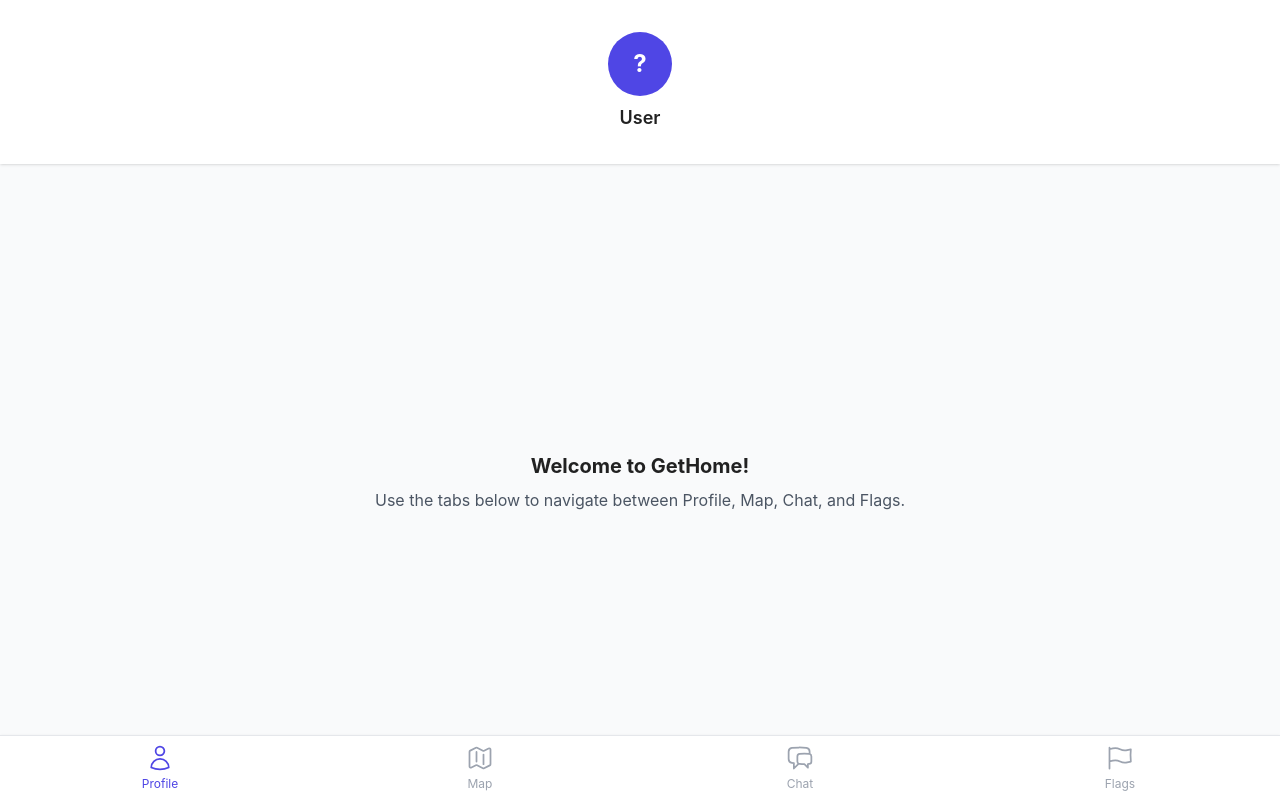
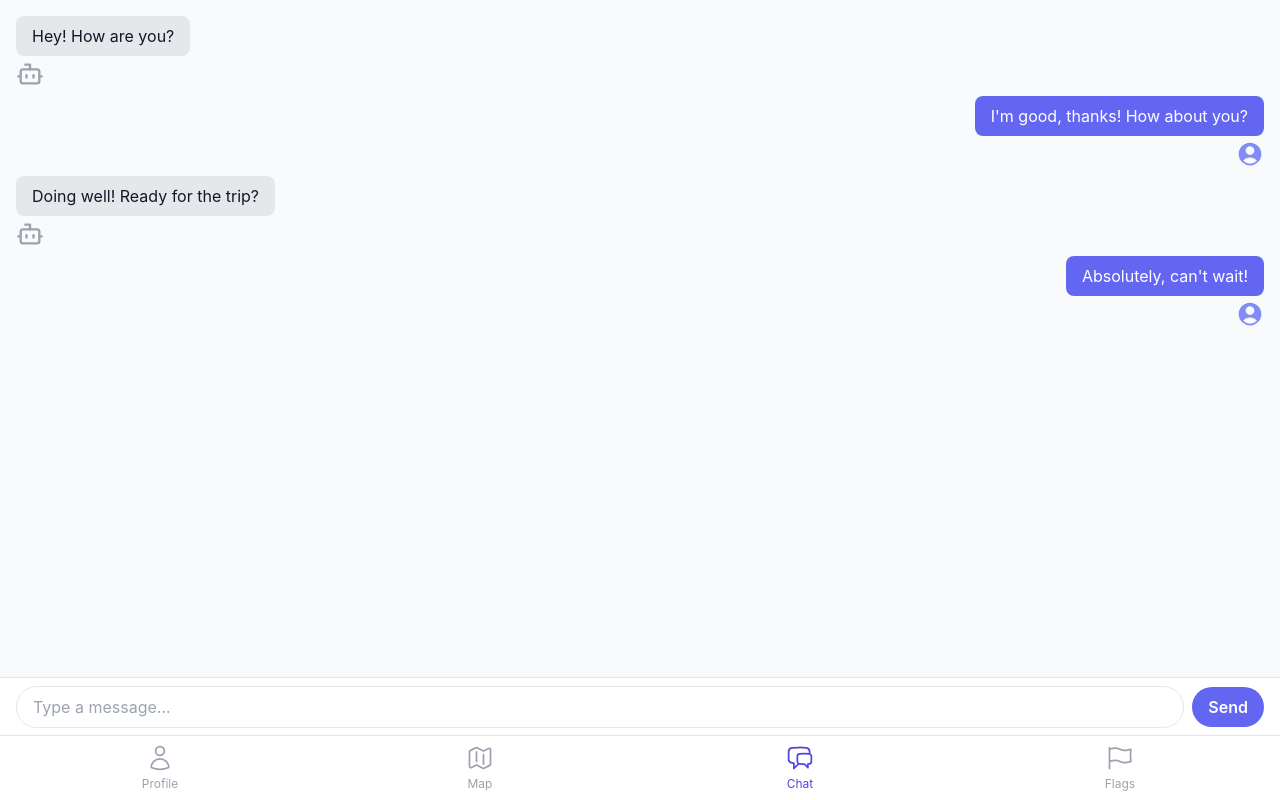
Before and after one commit to AET-DevOps25/team-gethome, a React (Create React App) app in the folder client/: page /chat in a window 1280 px wide. Built offline with nearby package versions, Linux system fonts and the light colour scheme; no server answers.

Commit message:
- Add chat page

```diff
--- a/client/package.json
+++ b/client/package.json
@@ -14,6 +14,7 @@
     "@testing-library/user-event": "^14.4.3",
     "axios": "^1.6.7",
     "leaflet": "^1.9.4",
+    "lucide-react": "^0.525.0",
     "react": "^18.2.0",
     "react-dom": "^18.2.0",
     "react-hot-toast": "^2.5.2",
--- a/client/src/App.tsx
+++ b/client/src/App.tsx
@@ -13,6 +13,7 @@ import { authService } from './services/authService';
 import { userManagementService } from './services/userManagementService';
 import { UserProfile } from './types/user';
 import MapPage from './pages/map/MapPage';
+import ChatPage from './pages/chat/ChatPage';
 
 const PrivateRoute: React.FC<{ children: React.ReactNode }> = ({ children }) => {
     const isAuthenticated = authService.isAuthenticated();
@@ -84,7 +85,7 @@ const App: React.FC = () => {
 
                     <Route path="/profile" element={<HomePage />} />
                     <Route path="/map" element={<MapPage />} />
-                    <Route path="/chat" element={<HomePage />} />
+                    <Route path="/chat" element={<ChatPage />} />
                     <Route path="/flags" element={<HomePage />} />
 
                     <Route path="/" element={<Navigate to="/login" replace />} />
--- /dev/null
+++ b/client/src/pages/chat/ChatPage.tsx
@@ -0,0 +1,89 @@
+import React, { useState, useRef, useEffect } from 'react';
+import { UserCircleIcon, CpuChipIcon } from '@heroicons/react/24/solid';
+import { Bot } from 'lucide-react';
+import BottomTabBar from '../../components/BottomTabBar';
+
+interface Message {
+  id: number;
+  text: string;
+  sender: 'me' | 'other';
+}
+
+const mockedMessages: Message[] = [
+  { id: 1, text: "Hey! How are you?", sender: 'other' },
+  { id: 2, text: "I'm good, thanks! How about you?", sender: 'me' },
+  { id: 3, text: "Doing well! Ready for the trip?", sender: 'other' },
+  { id: 4, text: "Absolutely, can't wait!", sender: 'me' },
+];
+
+const ChatPage: React.FC = () => {
+  const [messages, setMessages] = useState<Message[]>(mockedMessages);
+  const [input, setInput] = useState('');
+  const [activeTab, setActiveTab] = useState(2); // 2 for Chat
+  const messagesEndRef = useRef<HTMLDivElement>(null);
+
+  useEffect(() => {
+    messagesEndRef.current?.scrollIntoView({ behavior: 'smooth' });
+  }, [messages]);
+
+  const handleSend = () => {
+    if (input.trim() === '') return;
+    setMessages([
+      ...messages,
+      { id: messages.length + 1, text: input, sender: 'me' }
+    ]);
+    setInput('');
+  };
+
+  return (
+    <div className="flex flex-col min-h-screen bg-gray-50">
+      <div className="flex-1 flex flex-col justify-end pb-16"> {/* pb-16 for BottomTabBar */}
+        <div className="flex-1 overflow-y-auto px-4 py-4">
+          {messages.map((msg) => (
+            <div
+            key={msg.id}
+            className={`flex flex-col mb-2 ${msg.sender === 'me' ? 'items-end' : 'items-start'}`}
+            >
+            <div
+                className={`rounded-lg px-4 py-2 max-w-xs break-words ${
+                msg.sender === 'me'
+                    ? 'bg-indigo-500 text-white'
+                    : 'bg-gray-200 text-gray-900'
+                }`}
+            >
+                {msg.text}
+            </div>
+            <div className="mt-1">
+                {msg.sender === 'me' ? (
+                <UserCircleIcon className="h-7 w-7 text-indigo-400" />
+                ) : (
+                <Bot className="h-7 w-7 text-gray-400" />
+                )}
+            </div>
+            </div>
+          ))}
+          <div ref={messagesEndRef} />
+        </div>
+        <div className="flex items-center px-4 py-2 bg-white border-t">
+          <input
+            type="text"
+            className="flex-1 rounded-full border px-4 py-2 mr-2 focus:outline-none"
+            placeholder="Type a message..."
+            value={input}
+            onChange={e => setInput(e.target.value)}
+            onKeyDown={e => e.key === 'Enter' && handleSend()}
+          />
+          <button
+            className="bg-indigo-500 text-white rounded-full px-4 py-2 font-semibold"
+            onClick={handleSend}
+          >
+            Send
+          </button>
+        </div>
+      </div>
+      <BottomTabBar activeTab={activeTab} setActiveTab={setActiveTab} />
+    </div>
+  );
+};
+
+export default ChatPage;
```
Also changed, not shown: 1 other file (tests, documents, lock files or other folders).
